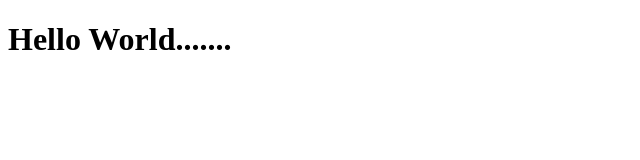
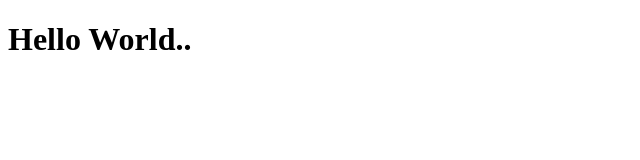
Before and after one commit to nithishreddy2208/gitdemo, a plain HTML site: page index.html in a window 1280 px wide. Shown: the full height of the page, 0-640 px from the left. Drawn offline with Linux system fonts and the light colour scheme.

Commit message:
Update index.html in sample

```diff
--- a/index.html
+++ b/index.html
@@ -6,6 +6,6 @@
     <title>Document</title>
 </head>
 <body>
-    <h1>Hello World.......</h1>
+    <h1>Hello World..</h1>
 </body>
 </html>
```
